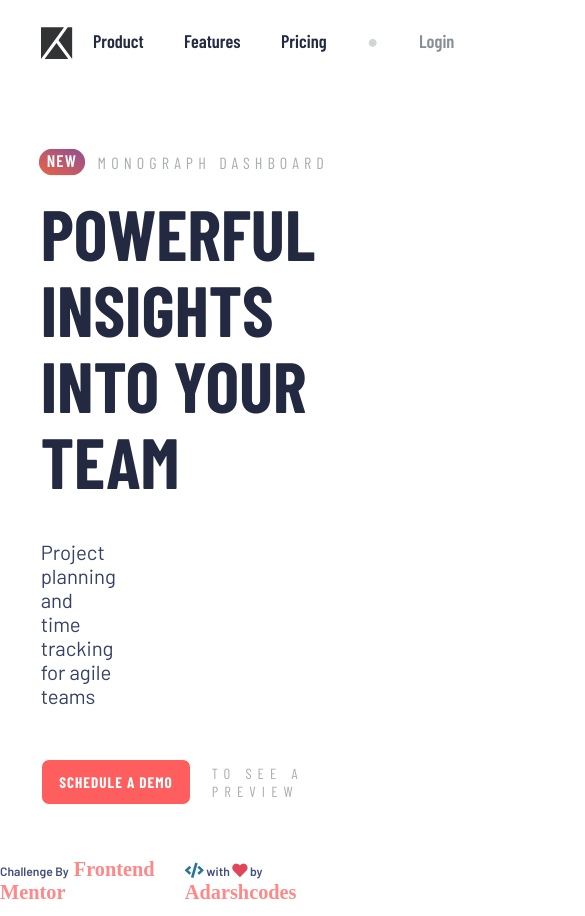
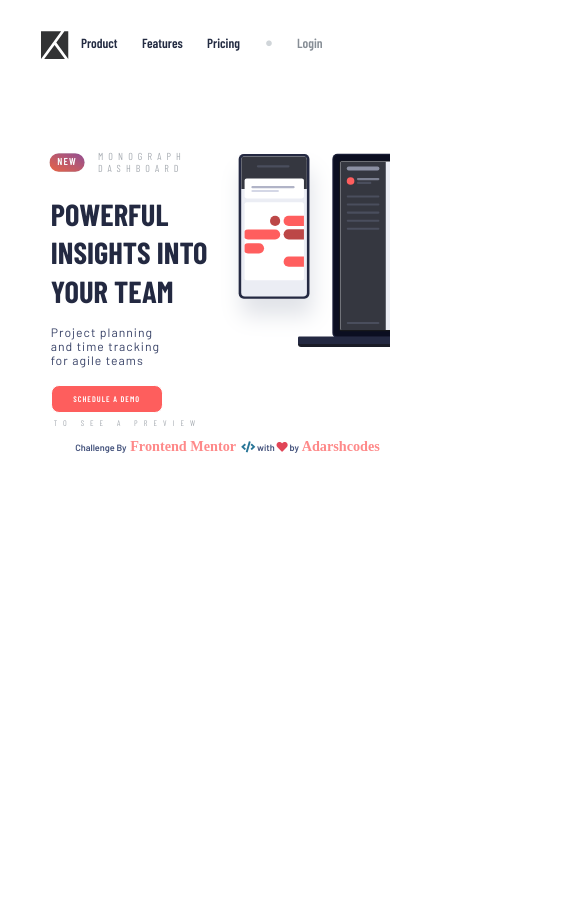
Before and after one commit to adarshcodes/project-tracking-intro-component-master, a plain HTML site: page index.html in a window 390 px wide. Shown: the top 916 px of the page, 585 px wide, since content can reach past the window. After the commit the page ends 844 px from the top, so only its background shows below. Drawn offline with nearby package versions, Linux system fonts and the light colour scheme; a web font is replaced by a local one.

Commit message:
Add responsive breakpoints

```diff
--- a/styles.css
+++ b/styles.css
@@ -143,13 +143,19 @@ body {
 /* Section */
 .main-container {
   display: flex;
-  justify-content: space-between;
-  align-items: center;
-  overflow: hidden;
-  padding-top: 7rem;
-  padding-left: 4rem;
+  justify-content: center;
+  align-items: flex-start;
+  padding: 7rem 0 0 5rem;
 }
 
+.content {
+  width: 50%;
+}
+
+.product-holder {
+  width: 50%;
+  overflow: hidden;
+}
 
 .new-heading {
   display: flex;
@@ -217,7 +223,6 @@ body {
   color: #232941;
   animation: toleft 2s cubic-bezier(.68, .03, .2, 1.06);
   line-height: 7.5rem;
-
 }
 
 .post-heading {
@@ -277,25 +282,19 @@ body {
 }
 
 .product-holder {
-  display: inline-block;
-  position: relative;
-  right: -20rem;
-  width: 90rem;
   animation: tocross 4s cubic-bezier(.68, .03, .2, 1.06);
 }
 
 /* End of section */
 /* Footer */
 .footer {
-  margin-top: 4rem;
+  margin-top: 2rem;
   margin-right: 5rem;
   display: flex;
   justify-content: flex-end;
   align-items: center;
   animation: tobottom 4s cubic-bezier(.68, .03, .2, 1.06);
 }
-
-
 
 .challenge {
   margin-right: .5rem;
@@ -452,27 +451,207 @@ body {
     transform: translateX(0);
   }
 }
+
 /* End of animation */
+/* Responsive Design */
+@media screen and (max-width: 1200px) {
+  .nav-lists {
+    margin-right: 15rem;
+  }
 
-/* Responsive Design */
+  .product {
+    width: 70rem;
+  }
 
-@media screen and (max-width: ) {
+  .main-heading {
+    font-size: 6.5rem;
+  }
+
+  .post-heading {
+    margin: 3.5rem 0 4rem 0;
+    font-size: 1.8rem;
+  }
+
+  .demo-btn {
+    font-size: 1.3rem;
+    font-weight: 600;
+    padding: 1.1rem 1rem;
+    width: 15rem;
+  }
+
+  .evolving-text {
+    font-size: 1.3rem;
+  }
+
+  .footer {
+    margin-top: 0;
+  }
+
+  .codedby {
+    font-size: 1.8rem;
+  }
+
+  .copypara a {
+    font-size: 1.8rem;
+  }
+}
+
+@media screen and (max-width: 1040px) {
+  .navigation {
+    background-color: #fff;
+  }
+
+  .nav-lists {
+    margin-right: 3rem;
+  }
+
+  .nav-links a {
+    font-size: 1.5rem;
+  }
+
+  .product {
+    width: 57rem;
+  }
+
+  .new {
+    font-size: 1rem;
+  }
+
+  .pre-heading {
+    font-size: 1.3rem;
+  }
+
+  .main-heading {
+    font-size: 5.2rem;
+    line-height: 6rem;
+  }
+
+  .post-heading {
+    font-size: 1.5rem;
+    padding-right: 15rem;
+    margin: 1.8rem 0 2rem 0;
+  }
+
+  .demo-btn {
+    width: 13rem;
+    font-size: 1.1rem;
+  }
+
+  .evolving-text {
+    font-size: 1.1rem;
+  }
+
+  .footer {
+    margin-right: 1rem;
+  }
+
+  .challenge p {
+    font-size: 1rem;
+  }
+
+  .challenge a {
+    font-size: 1.5rem;
+  }
+
+  .codedby p {
+    font-size: 1rem;
+  }
+
+  .copy-para a {
+    font-size: 1.5rem;
+  }
+
+  .icon {
+    font-size: 1.2rem;
+  }
+}
+
+@media screen and (max-width: 692px) {
+  .logo {
+    width: 2.8rem;
+  }
+
+  .nav-lists {
+    margin-right: 3rem;
+  }
+
+  .nav-links {
+    margin: 0 1.2rem;
+  }
+
+  .nav-links a {
+    font-size: 1.3rem;
+  }
+
+  .product {
+    width: 40rem;
+  }
+
+  .new {
+    font-size: .9rem;
+  }
+
+  .pre-heading {
+    font-size: 1rem;
+  }
+
+  .main-heading {
+    font-size: 3rem;
+    line-height: 3.8rem;
+  }
+
+  .post-heading {
+    font-size: 1.2rem;
+    padding-right: 5rem;
+    margin: 1.4rem 0 1.8rem 0;
+    letter-spacing: .1rem;
+  }
+
+  .btn {
+    display: flex;
+    flex-direction: column;
+    justify-content: center;
+    align-items: flex-start;
+  }
+
+  .demo-btn {
+    width: 11rem;
+    font-size: .8rem;
+    padding: .8rem .5rem;
+  }
+
+  .evolving-text {
+    font-size: .8rem;
+    margin: .5rem 0 0 .3rem;
+  }
+
+  .footer {
+    margin-right: 1rem;
+  }
+
+  .challenge p {
+    font-size: .9rem;
+  }
+
+  .challenge a {
+    font-size: 1.4rem;
+  }
+
+  .codedby p {
+    font-size: .9rem;
+  }
+
+  .copy-para a {
+    font-size: 1.4rem;
+  }
+
+  .icon {
+    font-size: 1.1rem;
+  }
+}
+
+@media screen and (max-width: 540px) {
 
 }
 
-
-
-
-
-
-
-
-
-
-
-
-
-
-
-
 /* End of Responsive Design */
```
